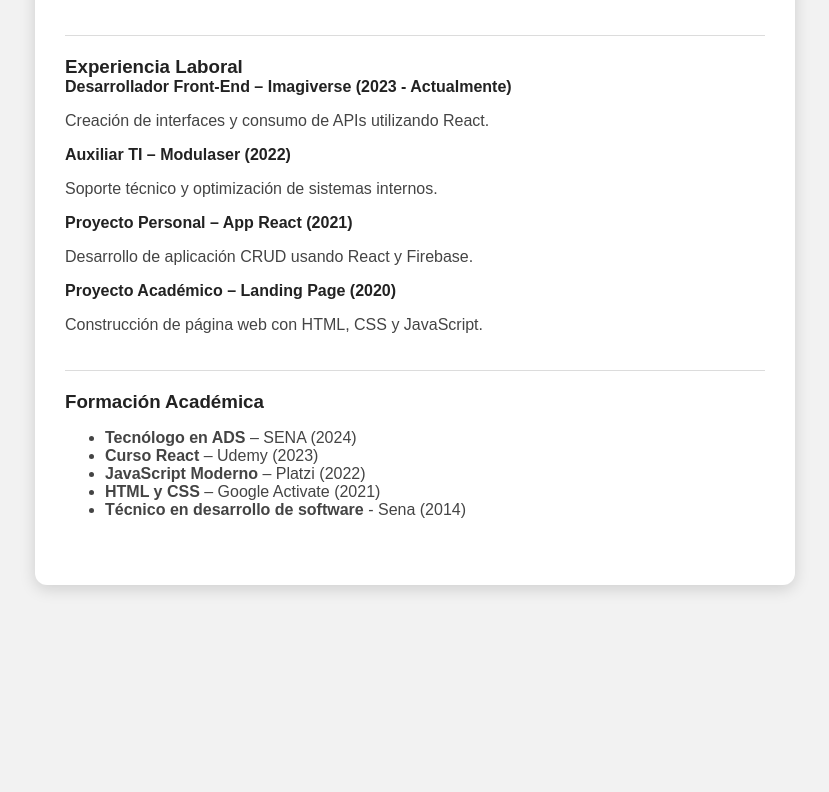
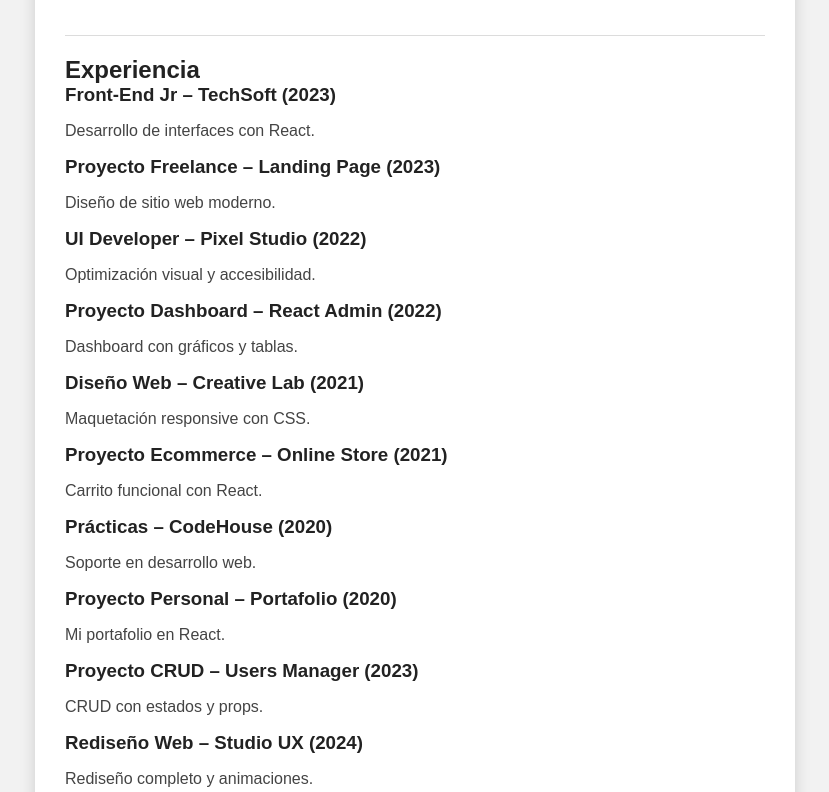
Before and after one commit to Karengm27/Cvkaren, a React (Vite) app: page / in a window 1280 px wide. Shown: the part 508-1300 px from the top of the page, without its empty margins (225-1054 px from the left). Before the commit the page ends 1133 px from the top, so only its background shows below. Built offline with nearby package versions, Linux system fonts and the light colour scheme.

Commit message:
feat: componente Experiencia dinámico con 10 cargos definidos

```diff
--- a/src/components/experiencia.jsx
+++ b/src/components/experiencia.jsx
@@ -1,27 +1,27 @@
 function Experiencia() {
+  const experiencias = [
+    { cargo: "Front-End Jr", empresa: "TechSoft", año: 2023, descripcion: "Desarrollo de interfaces con React." },
+    { cargo: "Proyecto Freelance", empresa: "Landing Page", año: 2023, descripcion: "Diseño de sitio web moderno." },
+    { cargo: "UI Developer", empresa: "Pixel Studio", año: 2022, descripcion: "Optimización visual y accesibilidad." },
+    { cargo: "Proyecto Dashboard", empresa: "React Admin", año: 2022, descripcion: "Dashboard con gráficos y tablas." },
+    { cargo: "Diseño Web", empresa: "Creative Lab", año: 2021, descripcion: "Maquetación responsive con CSS." },
+    { cargo: "Proyecto Ecommerce", empresa: "Online Store", año: 2021, descripcion: "Carrito funcional con React." },
+    { cargo: "Prácticas", empresa: "CodeHouse", año: 2020, descripcion: "Soporte en desarrollo web." },
+    { cargo: "Proyecto Personal", empresa: "Portafolio", año: 2020, descripcion: "Mi portafolio en React." },
+    { cargo: "Proyecto CRUD", empresa: "Users Manager", año: 2023, descripcion: "CRUD con estados y props." },
+    { cargo: "Rediseño Web", empresa: "Studio UX", año: 2024, descripcion: "Rediseño completo y animaciones." }
+  ];
+
   return (
     <section className="section">
-      <h3>Experiencia Laboral</h3>
+      <h2>Experiencia</h2>
 
-      <div>
-        <h4>Desarrollador Front-End – Imagiverse (2023 - Actualmente)</h4>
-        <p>Creación de interfaces y consumo de APIs utilizando React.</p>
-      </div>
-
-      <div>
-        <h4>Auxiliar TI – Modulaser (2022)</h4>
-        <p>Soporte técnico y optimización de sistemas internos.</p>
-      </div>
-
-      <div>
-        <h4>Proyecto Personal – App React (2021)</h4>
-        <p>Desarrollo de aplicación CRUD usando React y Firebase.</p>
-      </div>
-
-      <div>
-        <h4>Proyecto Académico – Landing Page (2020)</h4>
-        <p>Construcción de página web con HTML, CSS y JavaScript.</p>
-      </div>
+      {experiencias.map((exp, index) => (
+        <div key={index}>
+          <h3>{exp.cargo} – {exp.empresa} ({exp.año})</h3>
+          <p>{exp.descripcion}</p>
+        </div>
+      ))}
     </section>
   );
 }
```
